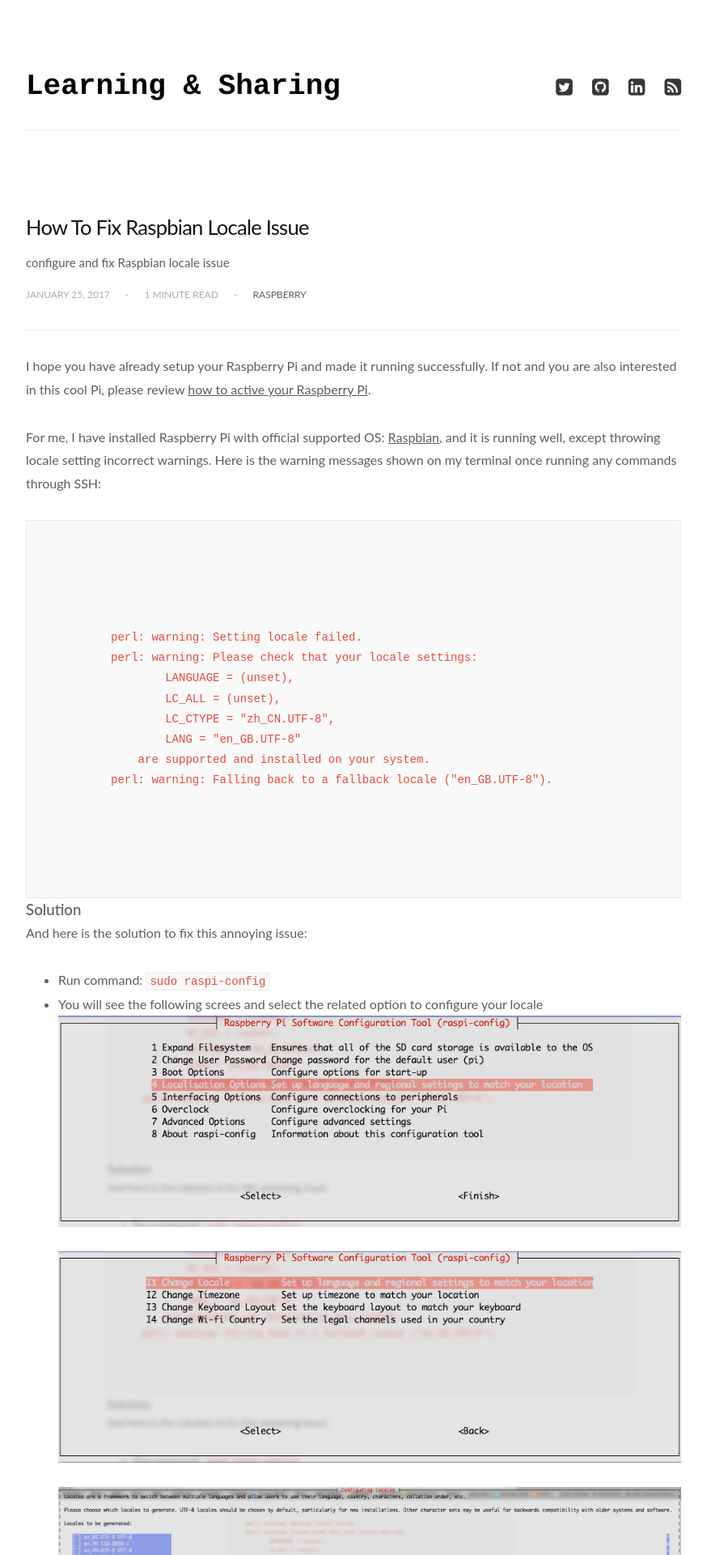
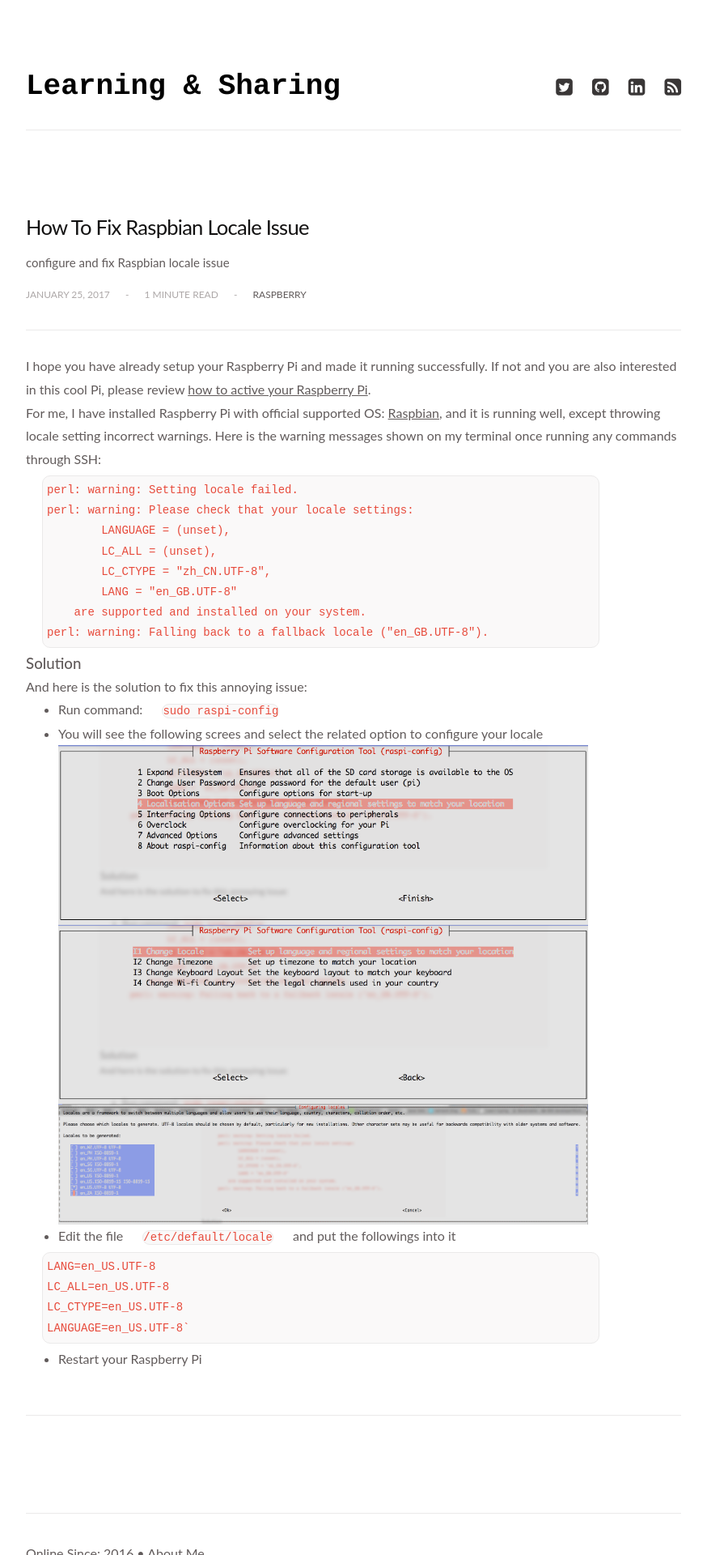
Before and after one commit to modx-space/shawzt.github.io, a Jekyll site: the page built from _posts/2017-01-25-fix-raspbian-locale.md, in a window 1280 px wide. Shown: the top 1920 px of the page at 81% size, without its empty margins (203-1077 px from the left). Built offline with Jekyll 4.4.1, drawn with Linux system fonts in a browser that asks for light colours; comment, search, counter and statistics services are not loaded.

Commit message:
Adjust css to beautify page

```diff
--- a/_sass/_base.scss
+++ b/_sass/_base.scss
@@ -141,7 +141,7 @@ hr {
 
 img {
   display: block;
-  max-width: 100%;
+  max-width: 85%;
   margin: 0;
 }
 
--- a/_sass/modules/_articles.scss
+++ b/_sass/modules/_articles.scss
@@ -149,7 +149,7 @@
   img,
   blockquote {
     display: block;
-    margin-bottom: 30px;
+    margin-bottom: 5px 10px;
   }
   h2,
   h3,
--- a/_sass/modules/_highlights-light.scss
+++ b/_sass/modules/_highlights-light.scss
@@ -3,9 +3,7 @@
 // =============================================================================
 
 .highlight {
-  padding: 50px;
-  margin: 0;
-  margin: 30px 0;
+  margin: 5px;
   overflow: auto;
   font-weight: 400;
   background: lighten($gray-lightest, 6);
@@ -18,12 +16,13 @@
 // Inline highlighting
 
 .highlighter-rouge {
-  padding: 2px 4px;
+  margin: 5px 20px;
+  width: 85%;
   font-size: 14px;
   color: $brand-danger;
   background: lighten($gray-lightest, 6);
   border: 1px solid $base-border-color;
-  border-radius: 1px;
+  border-radius: 10px;
 }
 
 // Responsive
```
